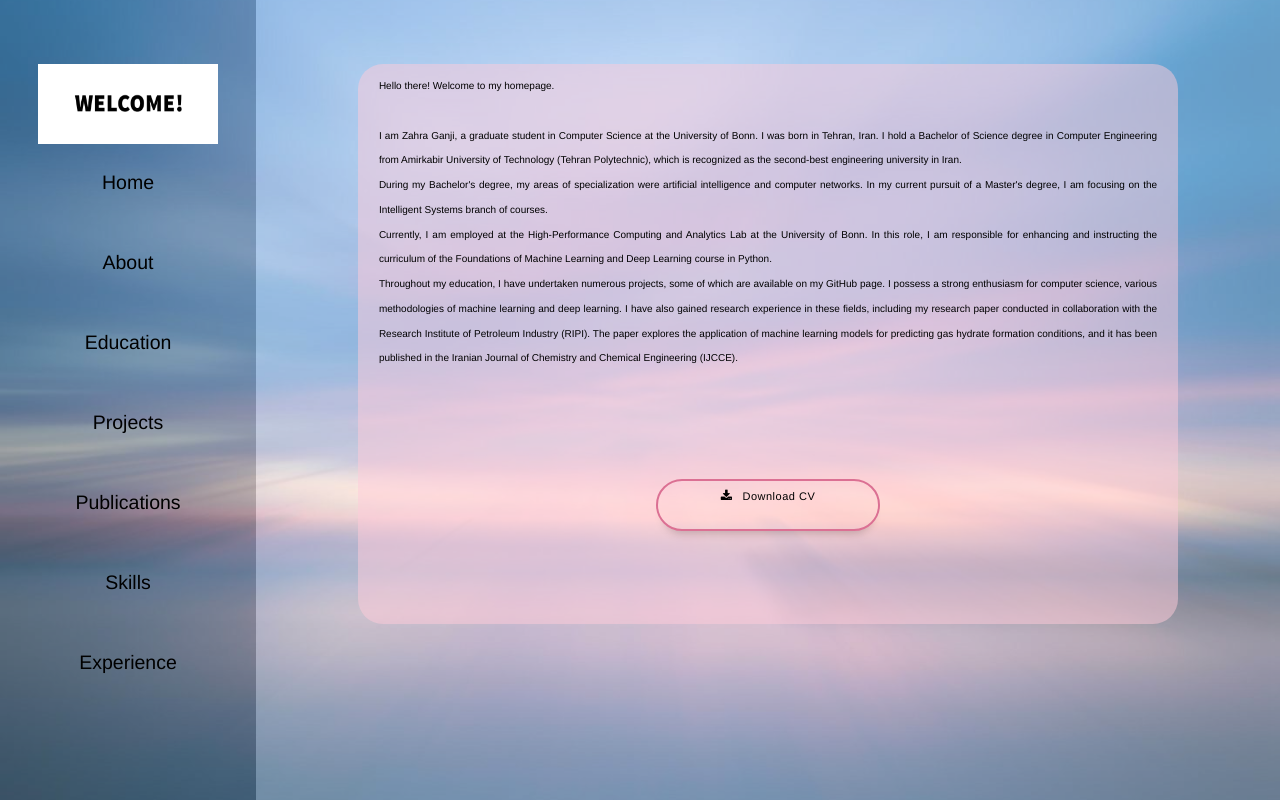
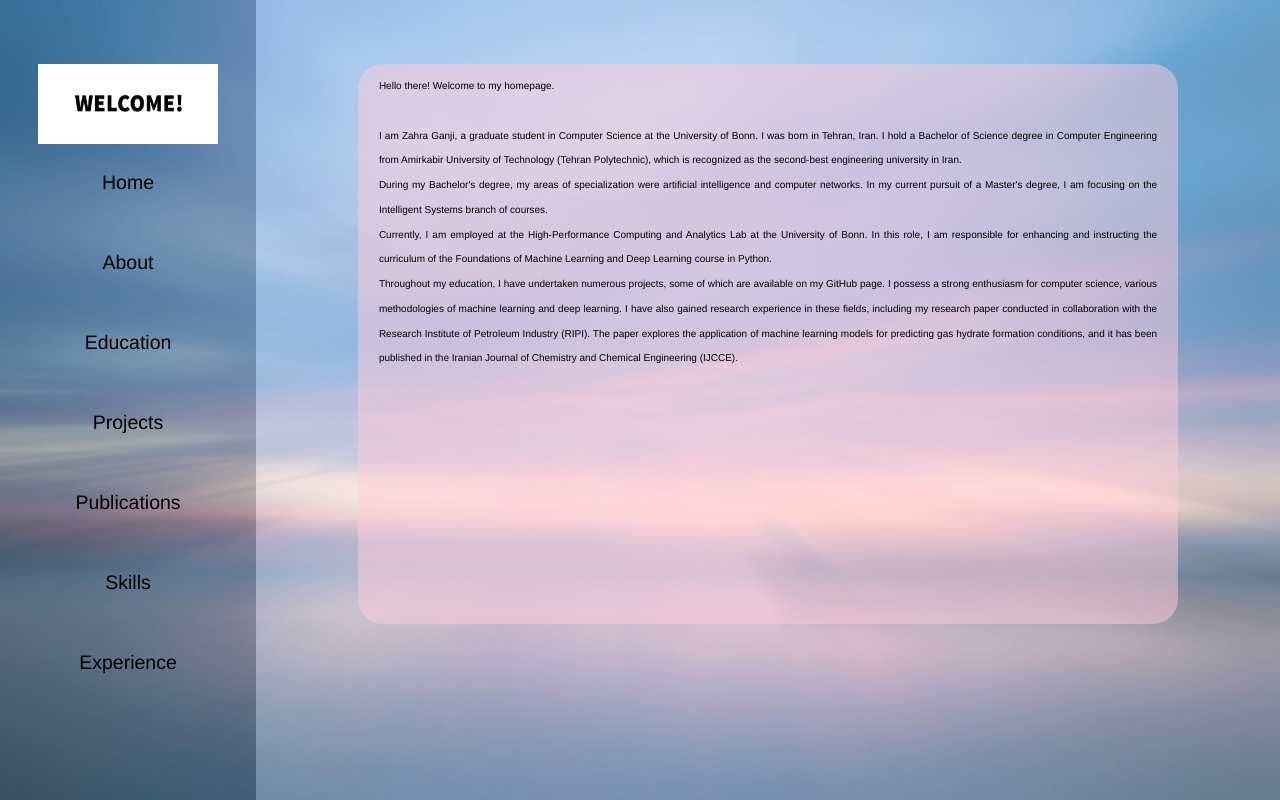
Before and after one commit to s33zganji/s-ganji.github.io, a plain HTML site: page about.html in a window 1280 px wide. Drawn offline with Linux system fonts and the light colour scheme.

Commit message:
Update about.html

```diff
--- a/about.html
+++ b/about.html
@@ -34,10 +34,6 @@ of Chemistry and Chemical Engineering (IJCCE).
 <br>
     </p>
 
-    <div id="downloadCV">
-        <a class="downloadCVB" href="Zganji_CV.pdf" download="Zganji_CV.pdf" style="line-height: 1.5;"><i class="fa fa-download" style="margin-right:10px;color: black;font-size: 1.1em;line-height: 1.5;"></i>Download CV</a>
-    </div>
-
 </div>
 </div>
 </body>
```
